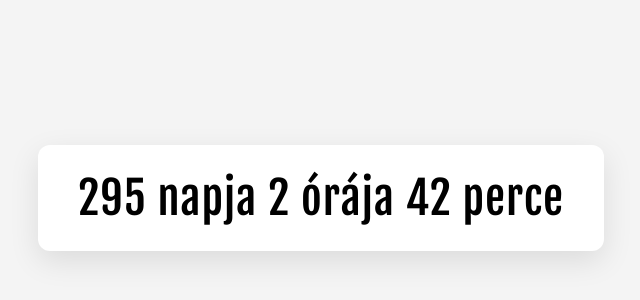
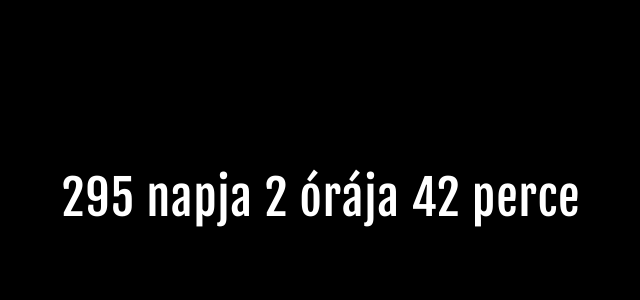
Before and after one commit to hampg/SZX_10MONDAT, a plain HTML site: page szamlalo.html in a window 1280 px wide. Shown: the part 202-502 px from the top of the page, without its empty margins (319-959 px from the left). Drawn offline with Linux system fonts and the light colour scheme.

Commit message:
Update szamlalo.html

```diff
--- a/szamlalo.html
+++ b/szamlalo.html
@@ -15,14 +15,13 @@
       align-items: center;
       height: 100vh;
       margin: 0;
-      background: #f4f4f4;
+      background: #000000;   /* fekete háttér */
+      color: #ffffff;        /* fehér betűk */
     }
     .counter {
-      font-size: 2.8rem;
-      padding: 25px 40px;
-      background: white;
-      border-radius: 12px;
-      box-shadow: 0 10px 30px rgba(0,0,0,0.1);
+      font-size: 3rem;
+      padding: 20px 40px;
+      text-align: center;
       letter-spacing: 1px;
     }
   </style>
```
